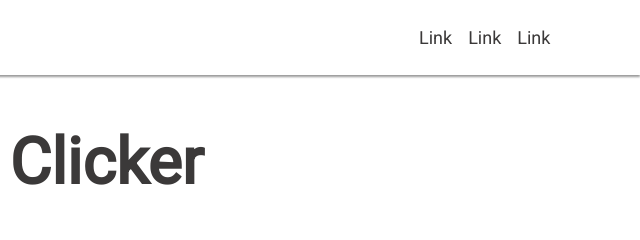
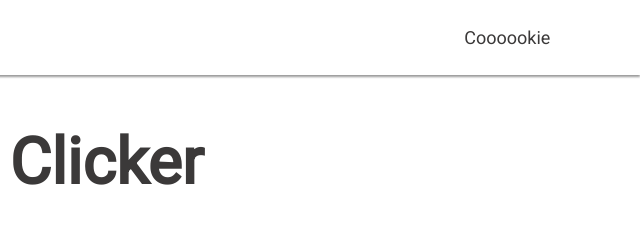
Before and after one commit to jDelille/deployment_lab, a website: page client/index.html in a window 1280 px wide. Shown: the top 240 px of the page, 640-1280 px from the left. Drawn offline with Linux system fonts and the light colour scheme.

Commit message:
cookie clicker functionality

```diff
--- a/client/index.html
+++ b/client/index.html
@@ -13,9 +13,7 @@
             <h1> Deployment Lab </h1>
         </div>
         <ul>
-            <li><a href="#">Link</a></li>
-            <li><a href="#">Link</a></li>
-            <li><a href="#">Link</a></li>
+            <li><a href="#">Coooookie</a></li>
         </ul>
     </header>
 
--- a/client/style.css
+++ b/client/style.css
@@ -86,7 +86,7 @@ button {
     width: 100%;
     height: 200px;
     position: relative;
-    top: 75px;
+    top: 100px;
 }
 
 .score {
```
